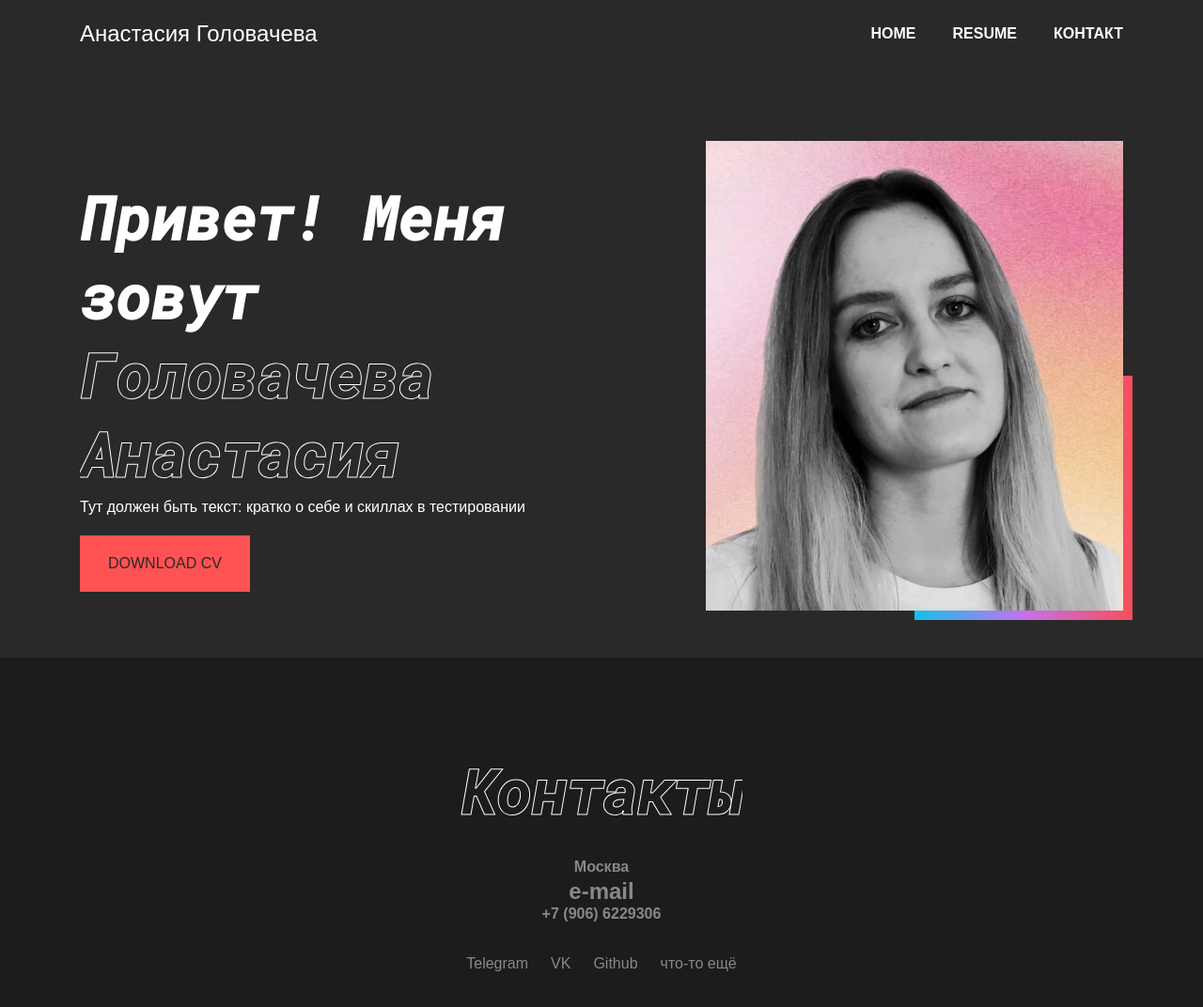
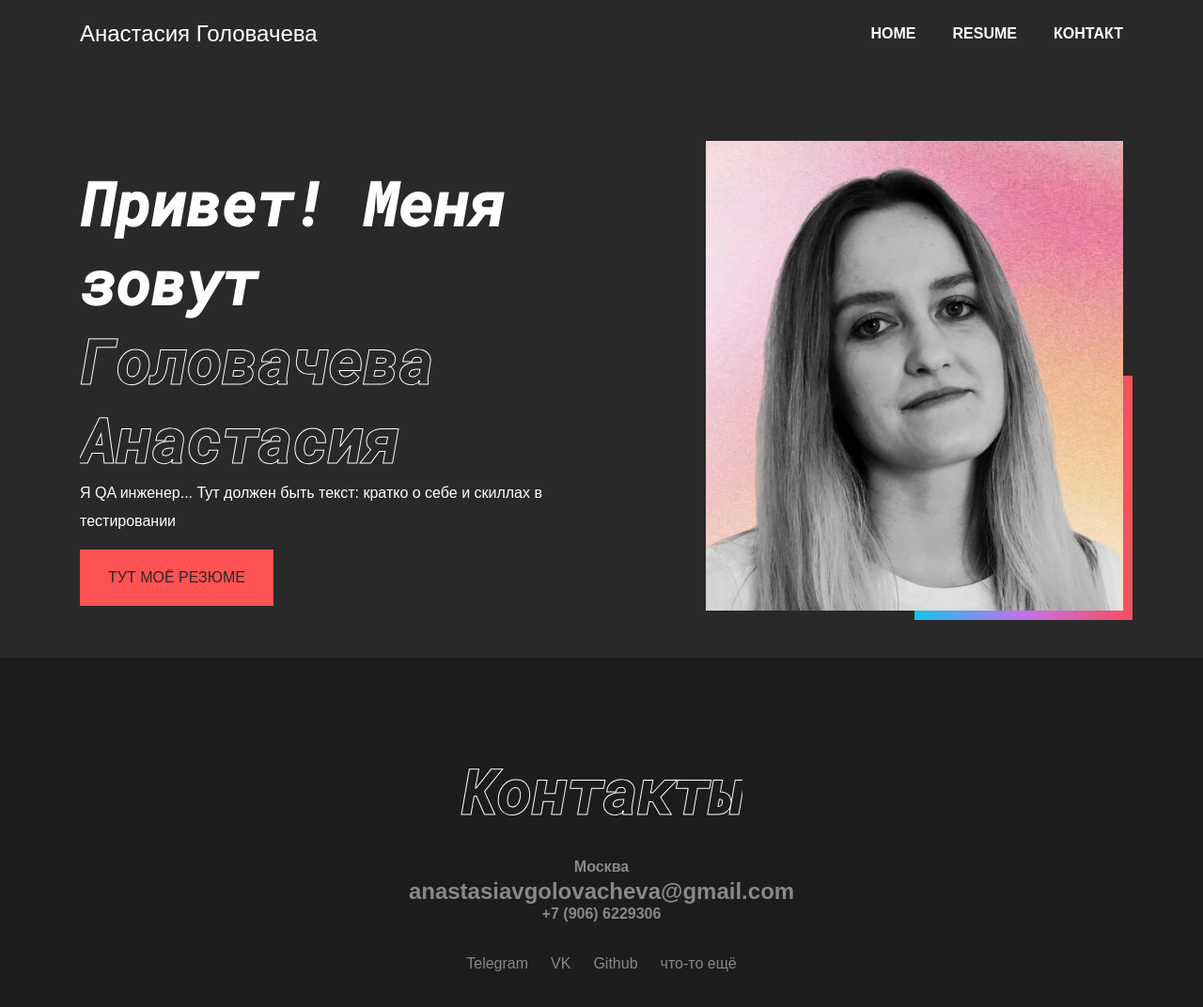
Before and after one commit to AnastasiaGolovachevaQA/cv, a plain HTML site: page index.html in a window 1280 px wide. Shown: the whole page at 94% size. Drawn offline with Linux system fonts and the light colour scheme; files whose address does not match are found by name.

Commit message:
change email

```diff
--- a/index.html
+++ b/index.html
@@ -52,11 +52,11 @@
                                 <h2 class="hover-title">Головачева Анастасия</h2>
                             </div>
                             <p>
-                                Тут должен быть текст: кратко о себе и скиллах в тестировании
+                                Я  QA инженер... Тут должен быть текст: кратко о себе и скиллах в тестировании
                             </p>
                             <div class="dowload-resume">
                                 <a href="Файл с резюме в pdf" target="_blank">
-                                    Download CV
+                                    Тут моё резюме
                                 </a>
                             </div>
                         </div>
@@ -81,7 +81,7 @@
                     Москва
                 </span>
                 <h3>
-                    <a href="anastasiavgolovacheva@gmail.com">e-mail</a>
+                    <a>anastasiavgolovacheva@gmail.com</a>
                 </h3>
                 <a href="#">
                     +7 (906) 6229306
```
